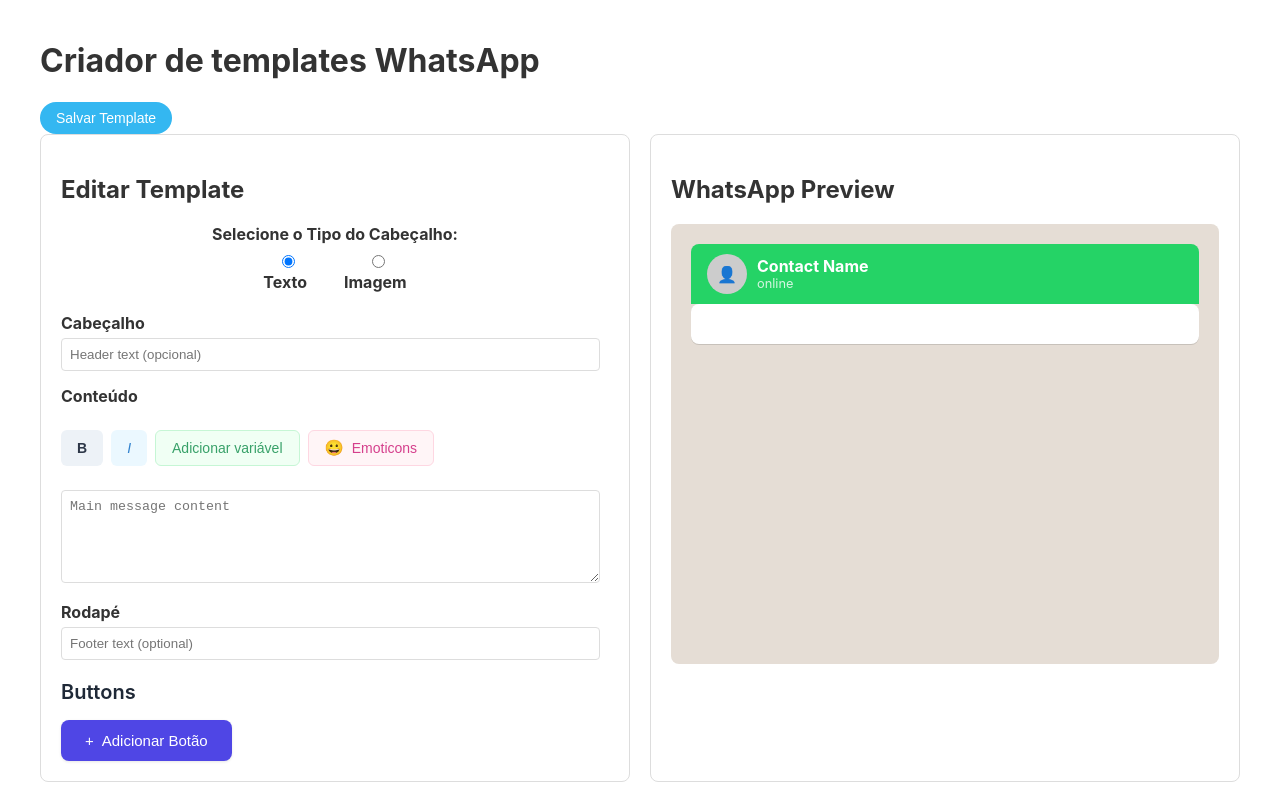
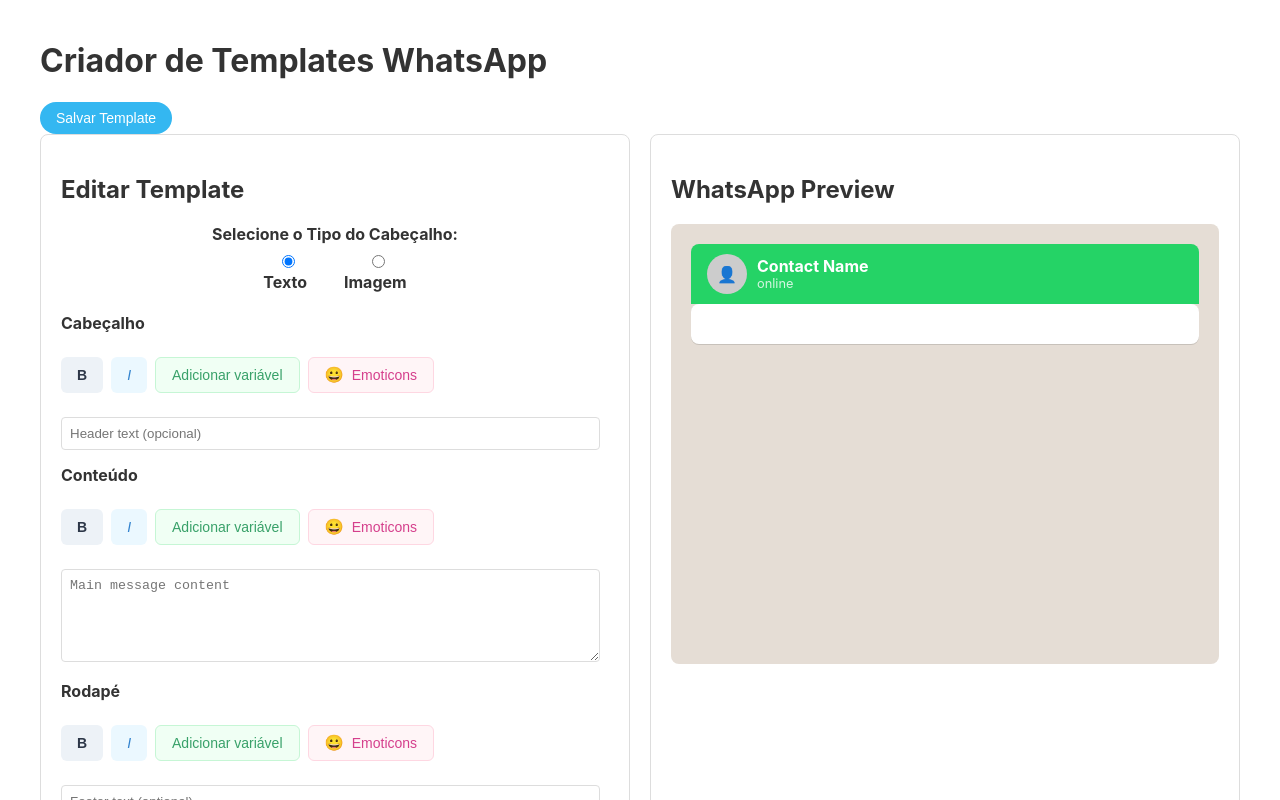
Before and after one commit to evertonzauso777/whatsapp-review, a React (Create React App) app: page / in a window 1280 px wide. Shown: the top 800 px of the page. Built offline with nearby package versions, Linux system fonts and the light colour scheme.

Commit message:
Melhorias gerador de templates

```diff
--- a/src/App.js
+++ b/src/App.js
@@ -19,7 +19,7 @@
     <ThemeProvider>
     <div className="app-container">
        <div className="header-container">
-          <h1>Criador de templates WhatsApp</h1>
+          <h1>Criador de Templates WhatsApp</h1>
           <div className="action-buttons">
             <SaveButton template={template} />
         </div>
--- a/src/TemplateEditor.js
+++ b/src/TemplateEditor.js
@@ -8,6 +8,8 @@
 const TemplateEditor = ({ template, setTemplate }) => {
   const [showEmojiModal, setShowEmojiModal] = useState(false);
   const [headerType, setHeaderType] = useState(template.headerType || 'text');
+  const [emojiTarget, setEmojiTarget] = useState('body');
+
 
   const handleHeaderTypeChange = (e) => {
     setHeaderType(e.target.value);
@@ -36,19 +38,21 @@
     setTemplate({ ...template, buttons: newButtons });
   };
 
-  const insertFormatting = (format) => {
-      const textarea = document.getElementById('body-textarea');
+  const insertFormatting = (format, field = 'body') => {
+      const textarea = document.getElementById(`${field}-textarea`);
+
+      console.log(`${field}-textarea`)
       if (!textarea) return;
       const start = textarea.selectionStart;
       const end = textarea.selectionEnd;
-      const value = template.body;
+      const value = template[field];
       let formatted;
       if (format === 'bold') {
         formatted = value.slice(0, start) + '*' + value.slice(start, end) + '*' + value.slice(end);
       } else if (format === 'italic') {
         formatted = value.slice(0, start) + '_' + value.slice(start, end) + '_' + value.slice(end);
       }
-      setTemplate({ ...template, body: formatted });
+      setTemplate({ ...template, [field]: formatted });
       setTimeout(() => {
         textarea.focus();
         textarea.setSelectionRange(start + 1, end + 1);
@@ -56,24 +60,50 @@
       setShowEmojiModal(false);
   };
 
-  const insertEmoji = (emoji) => {
-      const textarea = document.getElementById('body-textarea');
+  const insertEmoji = (emoji, field = 'body') => {
+      const textarea = document.getElementById(`${field}-textarea`);
       if (!textarea) return;
       const start = textarea.selectionStart;
       const end = textarea.selectionEnd;
-      const value = template.body;
+      const value = template[field];
       const formatted = value.slice(0, start) + emoji + value.slice(end);
-      setTemplate({ ...template, body: formatted });
+      setTemplate({ ...template, [field]: formatted });
       setTimeout(() => {
         textarea.focus();
         textarea.setSelectionRange(start + emoji.length, start + emoji.length);
       }, 0);
+      setShowEmojiModal(false);
   };
 
-  const insertNextVariable = () => {
-      const textarea = document.getElementById('body-textarea');
+  const insertNextVariableFull = (field = 'body') => {
+      // Junte todos os campos relevantes em uma string só
+      const allText = [template.header, template.body, template.footer]
+        .filter(Boolean)
+        .join(' ');
+
+      // Encontre todas as variáveis usadas no template inteiro
+      const matches = allText.match(/{{(\d+)}}/g) || [];
+      const usedNumbers = matches.map(v => parseInt(v.replace(/[^\d]/g, ''), 10));
+      const nextNumber = usedNumbers.length > 0 ? Math.max(...usedNumbers) + 1 : 1;
+      const variableText = `{{${nextNumber}}}`;
+
+      const textarea = document.getElementById(`${field}-textarea`);
       if (!textarea) return;
-      const value = template.body;
+      const value = template[field];
+      const start = textarea.selectionStart;
+      const end = textarea.selectionEnd;
+      const formatted = value.slice(0, start) + variableText + value.slice(end);
+      setTemplate({ ...template, [field]: formatted });
+      setTimeout(() => {
+        textarea.focus();
+        textarea.setSelectionRange(start + variableText.length, start + variableText.length);
+      }, 0);
+  };
+
+  const insertNextVariable = (field = 'body') => {
+      const textarea = document.getElementById(`${field}-textarea`);
+      if (!textarea) return;
+      const value = template[field];
       // Encontra todas as variáveis já usadas no texto
       const matches = value.match(/{{(\d+)}}/g) || [];
       // Extrai os números e encontra o maior
@@ -83,7 +113,7 @@
       const start = textarea.selectionStart;
       const end = textarea.selectionEnd;
       const formatted = value.slice(0, start) + variableText + value.slice(end);
-      setTemplate({ ...template, body: formatted });
+      setTemplate({ ...template, [field]: formatted });
       setTimeout(() => {
         textarea.focus();
         textarea.setSelectionRange(start + variableText.length, start + variableText.length);
@@ -126,12 +156,53 @@
 
         <label>Cabeçalho</label>
         {headerType === 'text' ? (
+          <React.Fragment>
+             <div className="formatting-toolbar">
+              <button
+                type="button"
+                onClick={() => insertFormatting('bold', 'header')}
+                className="format-button bold-button"
+                aria-label="Negrito"
+              >
+                <b>B</b>
+              </button>
+              <button
+                type="button"
+                onClick={() => insertFormatting('italic', 'header')}
+                className="format-button italic-button"
+                aria-label="Itálico"
+              >
+                <i>I</i>
+              </button>
+
+               <button
+                  type="button"
+                  onClick={() => insertNextVariableFull('header')}
+                  className="format-button variable-button"
+                >
+                  Adicionar variável
+             </button>
+
+                <button
+                  type="button"
+                  onClick={() => { setEmojiTarget('header'); setShowEmojiModal(true); }}
+                  className="format-button emoji-button"
+                  aria-label="Emoticons"
+              >
+                <span className="emoji-icon">😀</span> Emoticons
+              </button>
+            </div>
+
+
             <input
+              id="header-textarea"
               type="text"
               value={template.header}
               onChange={handleChange('header')}
               placeholder="Header text (opcional)"
             />
+          </React.Fragment>
+
         ) : (
           <input
             type="text"
@@ -165,7 +236,7 @@
 
           <button
             type="button"
-            onClick={insertNextVariable}
+            onClick={() => insertNextVariableFull('body')}
             className="format-button variable-button"
           >
             Adicionar variável
@@ -173,7 +244,7 @@
 
           <button
             type="button"
-            onClick={() => setShowEmojiModal(true)}
+            onClick={() => { setEmojiTarget('body'); setShowEmojiModal(true); }}
             className="format-button emoji-button"
             aria-label="Emoticons"
           >
@@ -214,7 +285,7 @@
                 <button
                   key={idx}
                   style={{ fontSize: 24, padding: 6, border: 'none', background: 'none', cursor: 'pointer' }}
-                  onClick={() => insertEmoji(emoji)}
+                  onClick={() => insertEmoji(emoji, emojiTarget)}
                 >
                   {emoji}
                 </button>
@@ -233,7 +304,44 @@
 
       <div className="form-group">
         <label>Rodapé</label>
+        <div className="formatting-toolbar">
+            <button
+              type="button"
+              onClick={() => insertFormatting('bold', 'footer')}
+              className="format-button bold-button"
+              aria-label="Negrito"
+            >
+              <b>B</b>
+            </button>
+            <button
+              type="button"
+              onClick={() => insertFormatting('italic', 'footer')}
+              className="format-button italic-button"
+              aria-label="Itálico"
+            >
+              <i>I</i>
+            </button>
+
+              <button
+                type="button"
+                onClick={() => insertNextVariableFull('footer')}
+                className="format-button variable-button"
+              >
+                Adicionar variável
+            </button>
+
+              <button
+                type="button"
+                onClick={() => { setEmojiTarget('footer'); setShowEmojiModal(true); }}
+                className="format-button emoji-button"
+                aria-label="Emoticons"
+            >
+              <span className="emoji-icon">😀</span> Emoticons
+            </button>
+         </div>
+
         <input
+          id="footer-textarea"
           type="text"
           value={template.footer}
           onChange={handleChange('footer')}
@@ -262,6 +370,18 @@
             className="button-input"
           />
 
+          {/* Campo para URL, só aparece se for URL Button */}
+          {button.type === 'url' && (
+            <input
+              type="text"
+              value={button.url || ''}
+              onChange={e => updateButton(index, 'url', e.target.value)}
+              placeholder="URL do botão"
+              className="button-input"
+              style={{ marginTop: 4 }}
+            />
+          )}
+
           <button
             type="button"
             onClick={() => removeButton(index)}
```
Lines whose indentation alone changed are shown as unchanged.
